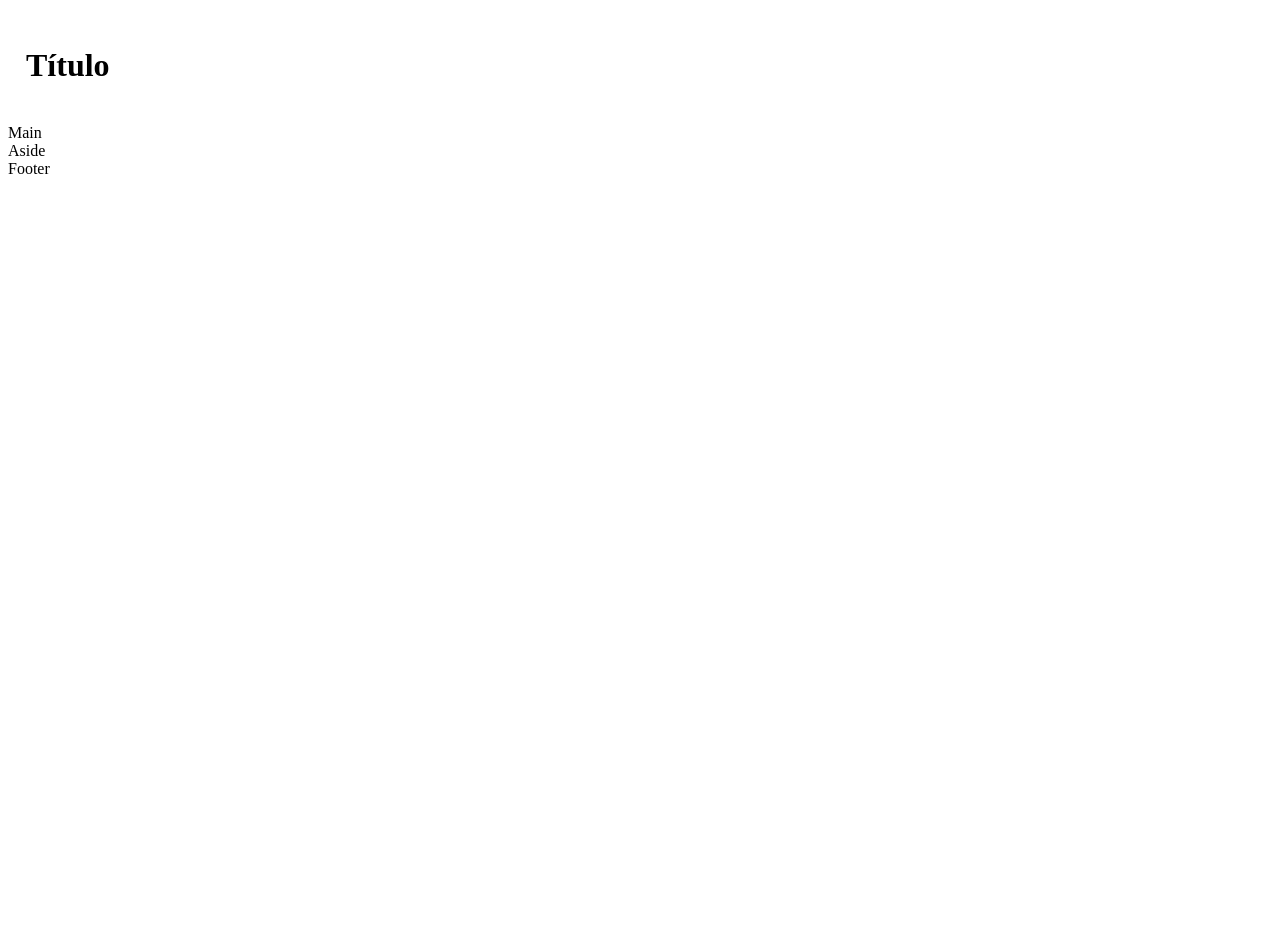
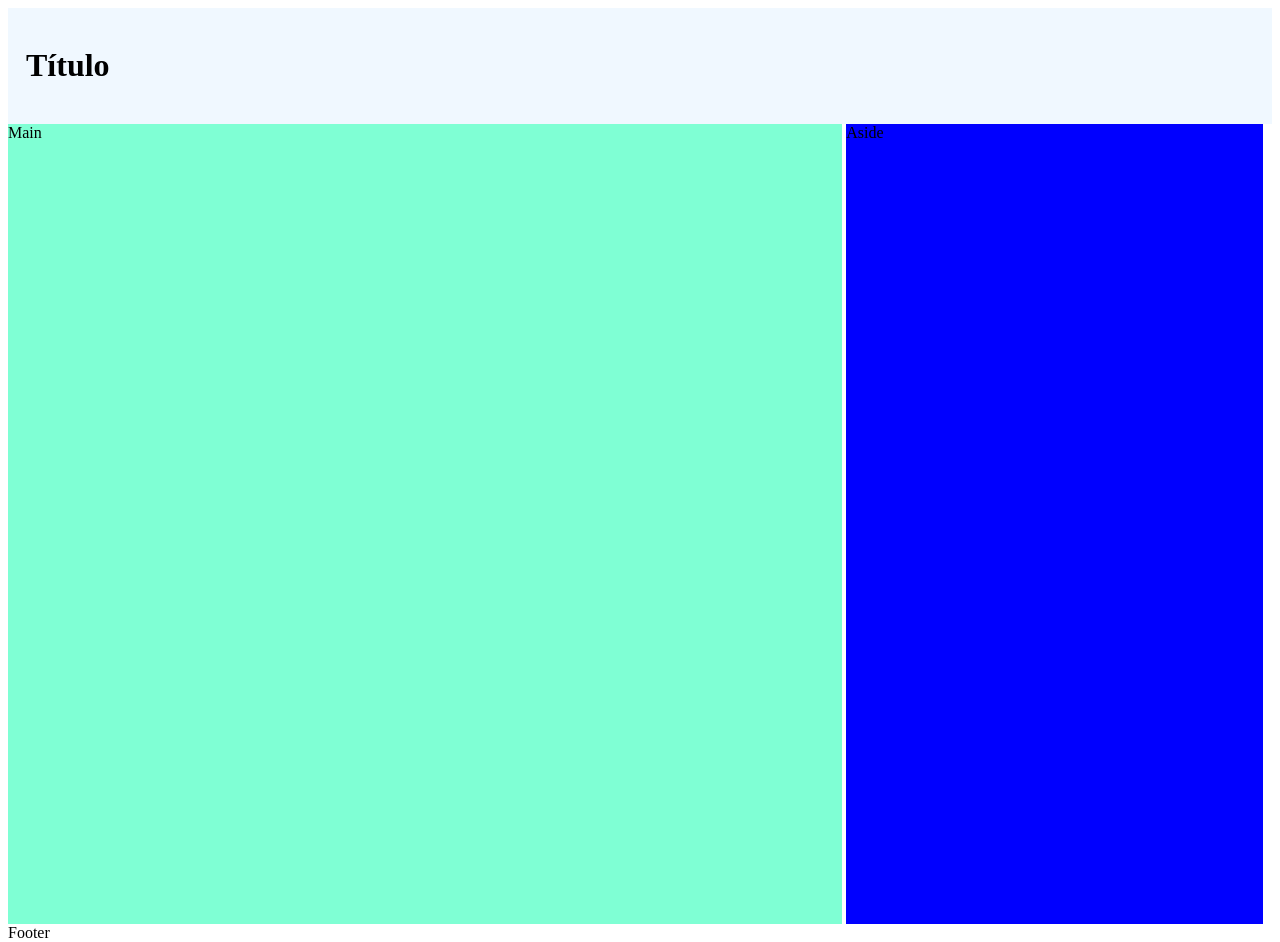
Before and after one commit to 202304-Students-ISDI-Coders-MAD/w1-ex3-juan-macias, a plain HTML site: page index.html in a window 1280 px wide. Before the commit the page ends 800 px from the top, so only its background shows below. Drawn offline with Linux system fonts and the light colour scheme.

Commit message:
Add structural styles

```diff
--- a/styles.css
+++ b/styles.css
@@ -1,3 +1,22 @@
+html, body {
+    height: 100%;
+}
+
 header {
     padding: 18px;
+    background-color: aliceblue;
 }
+
+main {
+    width: 66%;
+    height: 100%;
+    display: inline-block;
+    background-color: aquamarine;
+}
+
+aside {
+    width: 33%;
+    height: 100%;
+    display: inline-block;
+    background-color: blue;
+}
```
